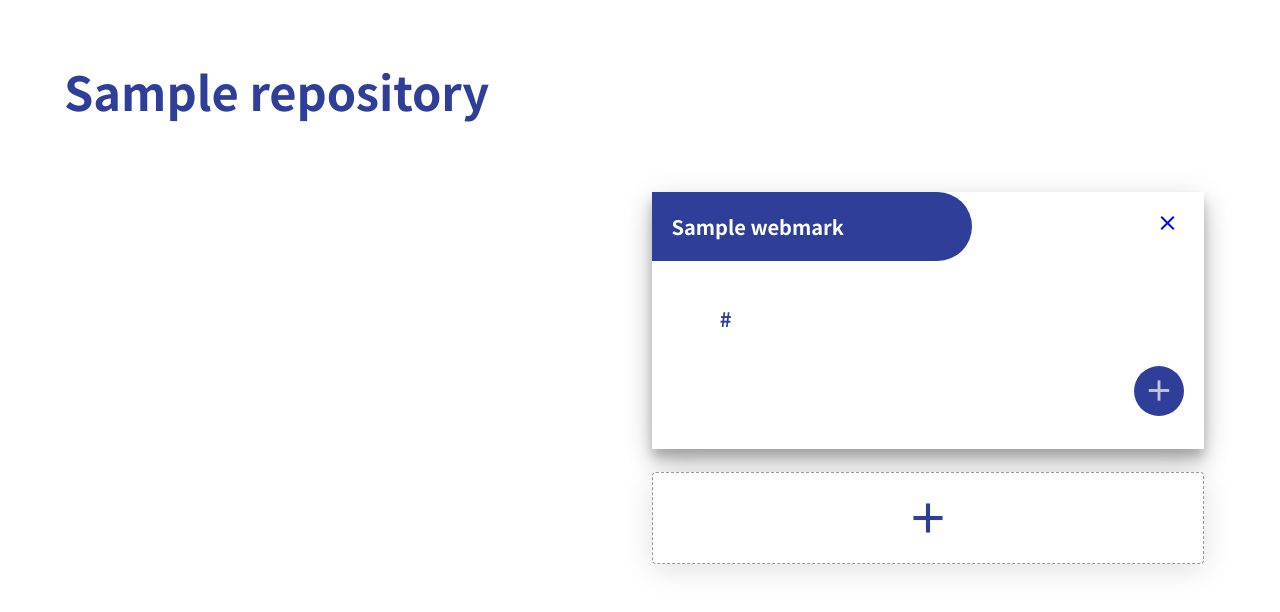
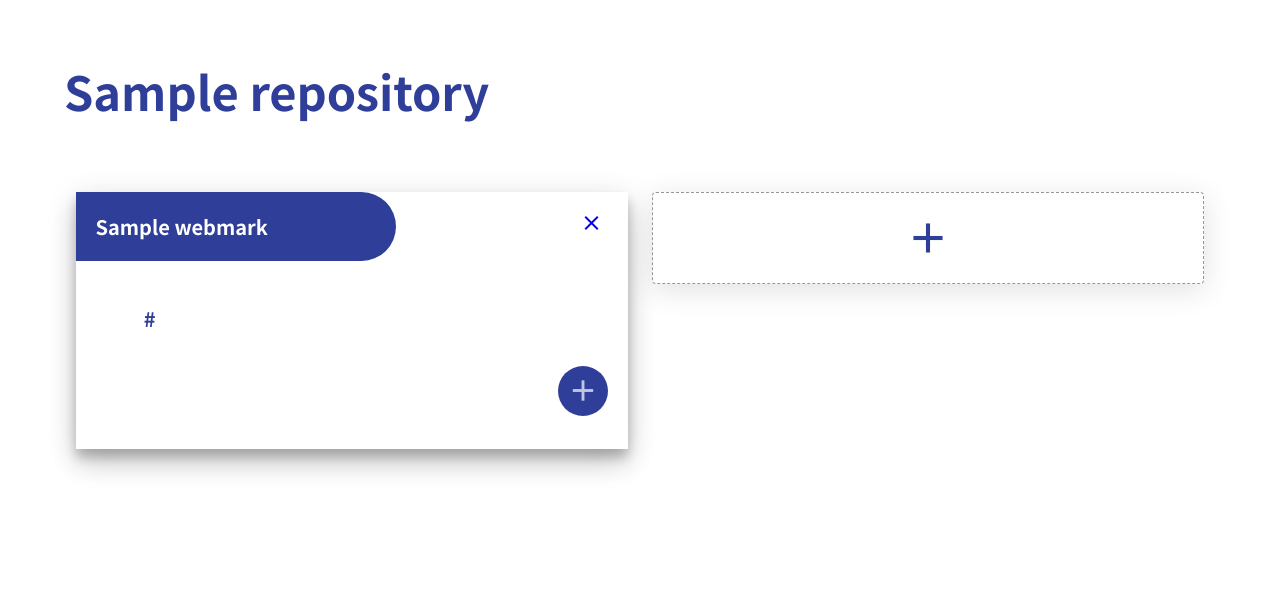
Before and after one commit to teamone-teamone/test, a Django app: template templates/repository/urlrepository.html in a window 1280 px wide. Shown: the part 74-686 px from the top of the page. Run offline with Django 3.2, Linux system fonts and the light colour scheme; the template is opened without the code that fills it: most values are stand-ins (such as "Sample title", 1, 10 or a date in 2020); some libraries are stand-ins or nearby versions.

Commit message:
feat: web mark 정렬

```diff
--- a/static/css/repository.css
+++ b/static/css/repository.css
@@ -167,8 +167,10 @@ main {
 }
 .webmark-section {
   display: flex;
-  flex-direction: column;
+  flex-direction: column-reverse;
+
   width: 50%;
+  justify-content: flex-end;
 }
 
 .webmark-box {
--- a/templates/repository/urlrepository.html
+++ b/templates/repository/urlrepository.html
@@ -103,8 +103,10 @@
 
           <div class="webmark-section">
             {% widthratio repository.webmark.all|length 2 1 as half %}
+
             {% for webmark in repository.webmark.all %}
-            {% if forloop.counter0|floatformat:"0" < half %}
+
+            {% if forloop.counter0|floatformat:"0" >= half %}
             <div class="webmark-box " id="webmark_{{webmark.id}}">
               <div class="webmark-title-box">
                 <form method="POST" action="{% url 'test:changeWebmarkTitle' repository.pk webmark.pk%}"
@@ -179,8 +181,14 @@
             {% endfor %}
           </div>
           <div class="webmark-section">
+            <a href="{% url 'test:newWebmark' repository.pk %}">
+              <div class="webmark-box add-webmark-div">
+                <span class="material-icons-sharp md-45 ">
+                  add
+                </span></div>
+            </a>
             {% for webmark in repository.webmark.all %}
-            {% if forloop.counter0|floatformat:"0" >= half %}
+            {% if forloop.counter0|floatformat:"0" <  half %}
             <div class="webmark-box " id="webmark_{{webmark.id}}">
               <div class="webmark-title-box">
                 <form method="POST" action="{% url 'test:changeWebmarkTitle' repository.pk webmark.pk%}"
@@ -253,12 +261,7 @@
             </div>
             {% endif %}
             {% endfor %}
-            <a href="{% url 'test:newWebmark' repository.pk %}">
-              <div class="webmark-box add-webmark-div">
-                <span class="material-icons-sharp md-45 ">
-                  add
-                </span></div>
-            </a>
+
           </div>
         </div>
 
```
